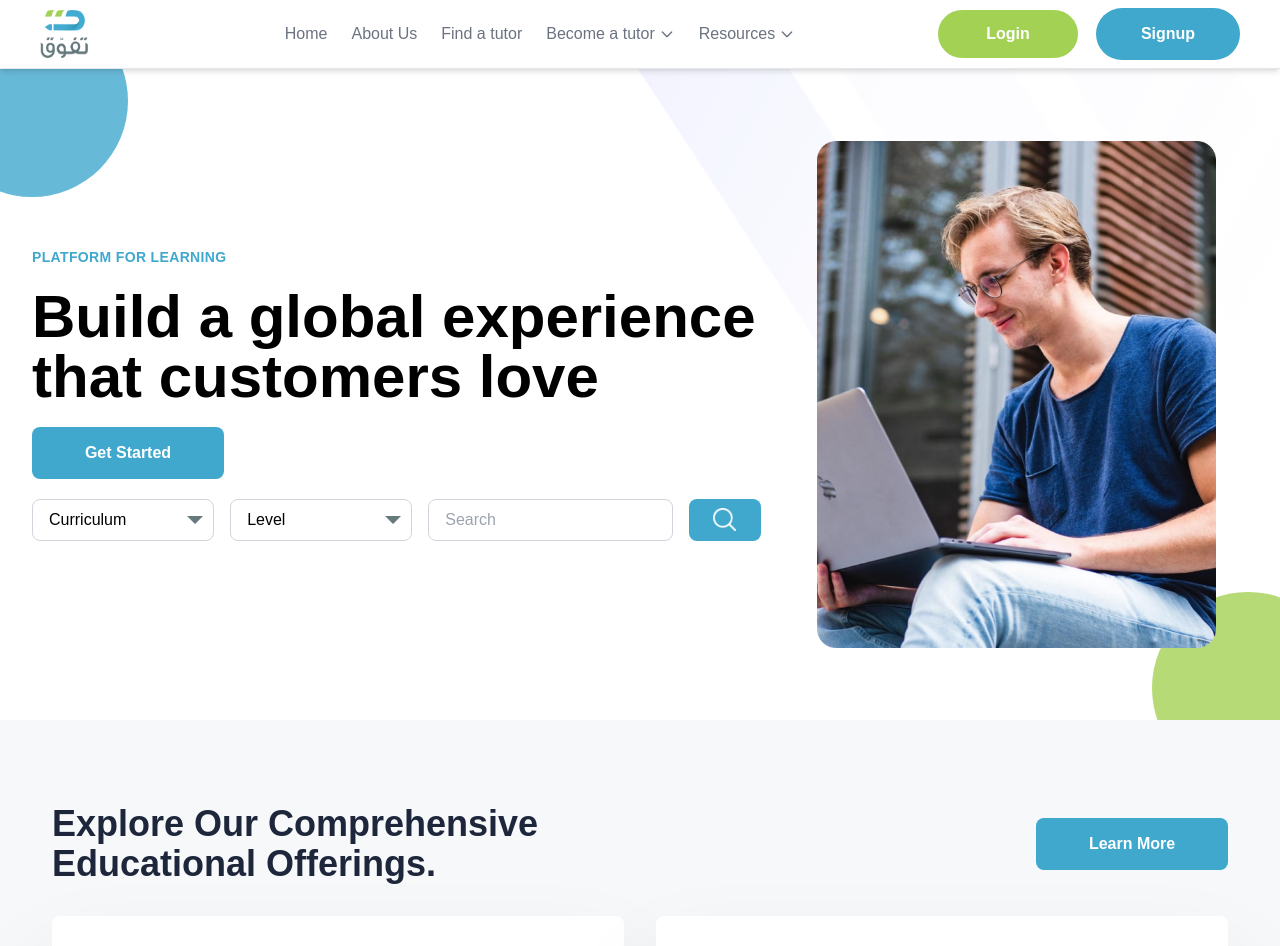
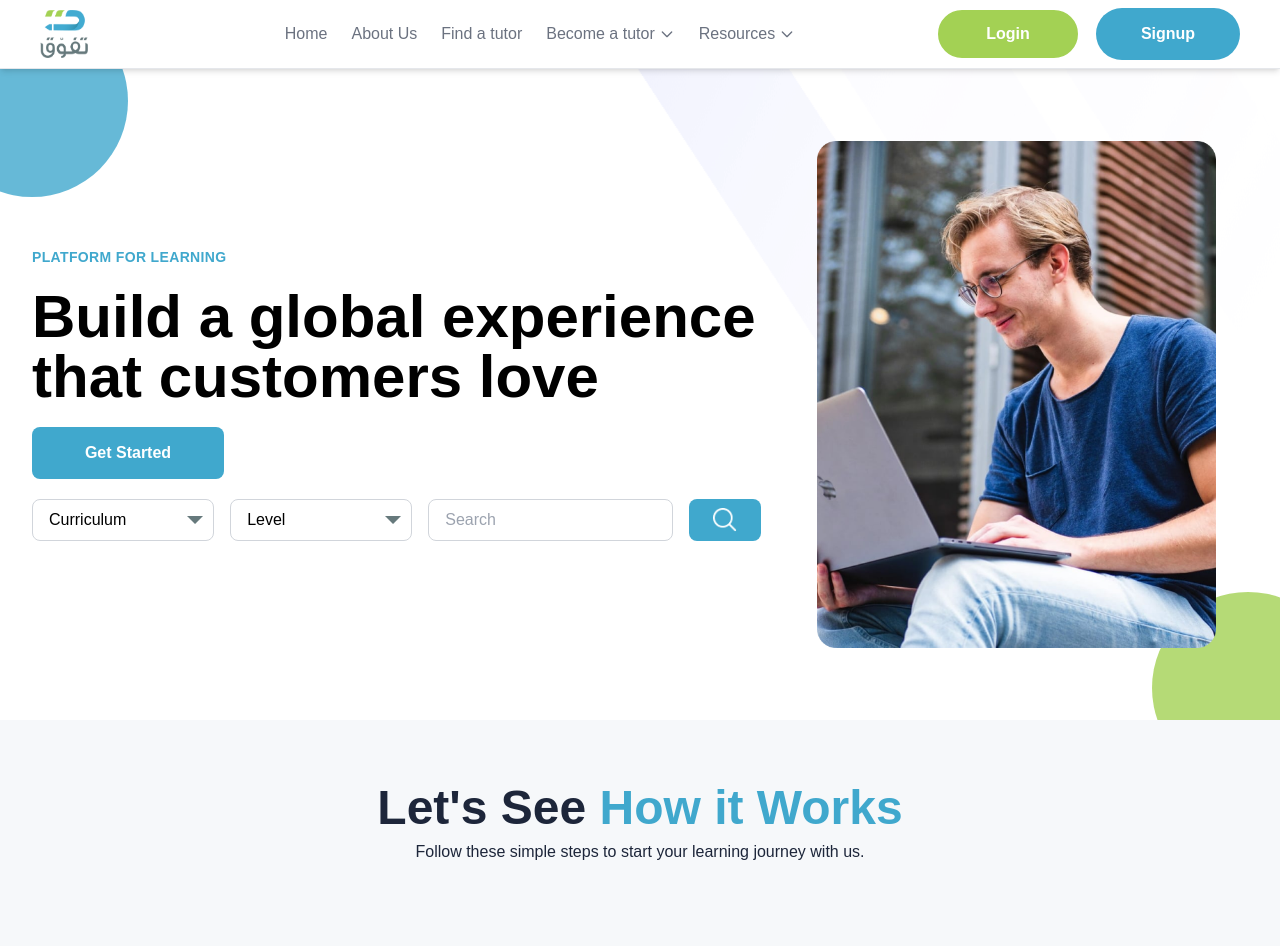
Before and after one commit to gauravshokhanda/hamzabuildfix, a Next.js app: page / in a window 1280 px wide. Shown: the top 946 px of the page. Built offline with nearby package versions, Linux system fonts and the light colour scheme.

Commit message:
edu page removed and order of components changed

```diff
--- a/src/app/page.tsx
+++ b/src/app/page.tsx
@@ -12,9 +12,9 @@ const page = () => {
   return (
     <div>
       <HERO />
-      <EDU />
+      {/* <EDU /> */}
+      <TUTOR/>
       <SECURE />
-      <TUTOR/>
       <TOOLS />
       <ClientTestimonials />
       <WHYUS />
```
Also changed, not shown: 1 other file (tests, documents, lock files or other folders).
